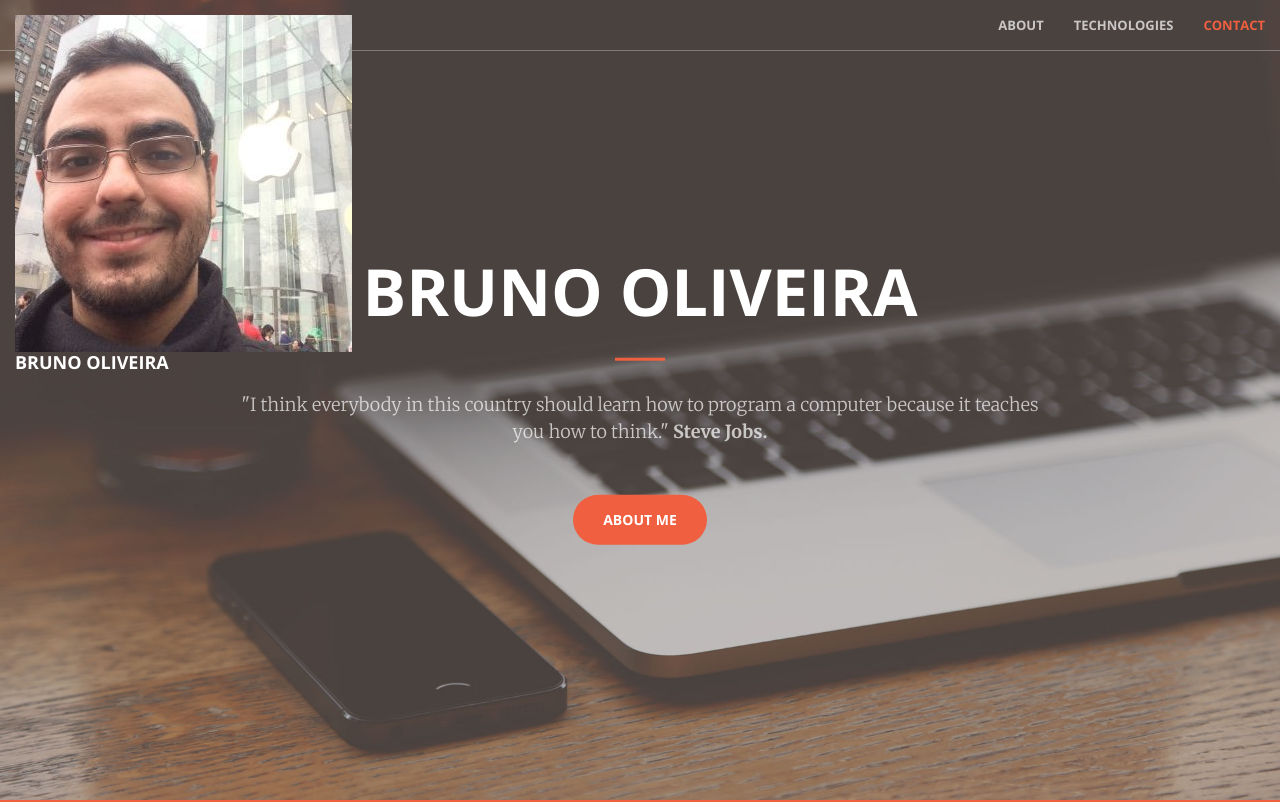
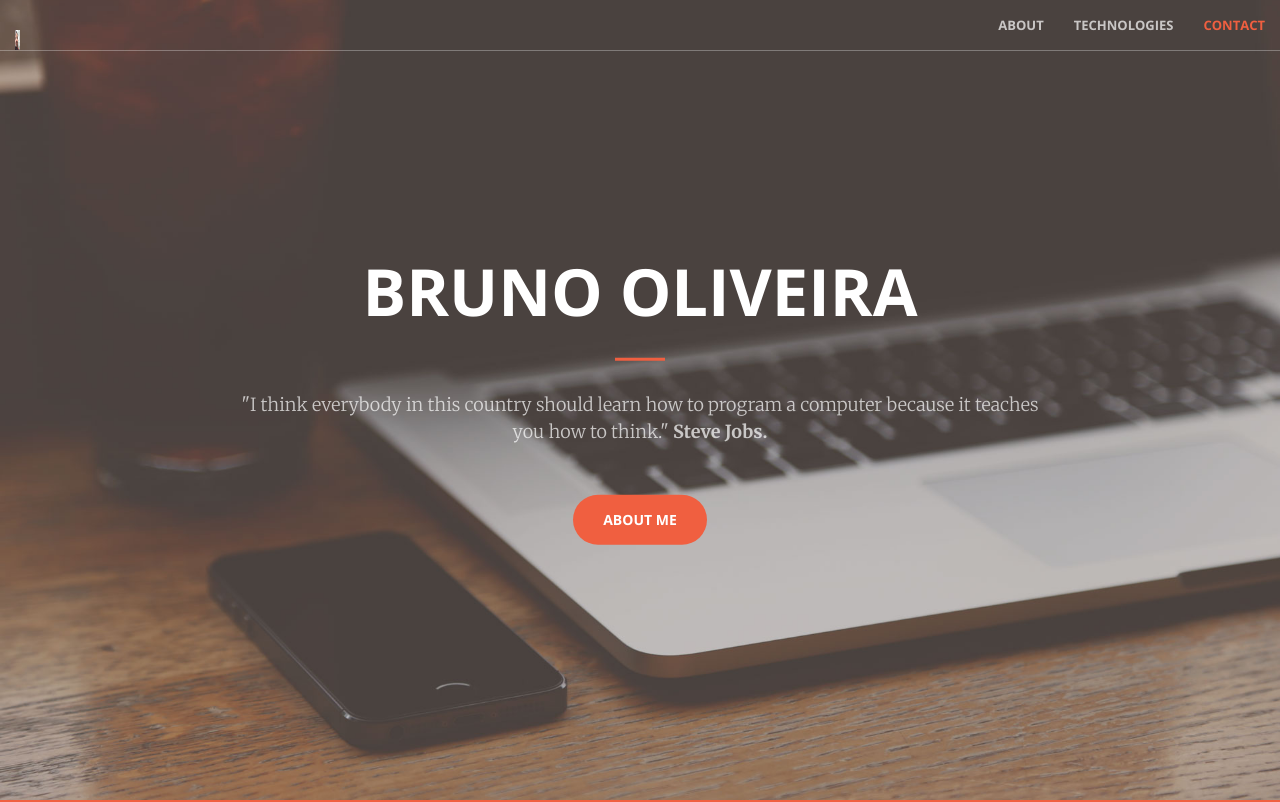
Before and after one commit to brunoliveira8/brunoliveira8.github.io, a plain HTML site: page index.html in a window 1280 px wide. Shown: the top 802 px of the page. Drawn offline with nearby package versions, Linux system fonts and the light colour scheme.

Commit message:
More test

```diff
--- a/index.html
+++ b/index.html
@@ -49,7 +49,7 @@
                     <span class="icon-bar"></span>
                 </button>
 
-                <a class="navbar-brand page-scroll" href="#page-top"><img src="/img/linkedin.jpg" class="img-responsive" alt="Profile">Bruno Oliveira</a>
+                <a class="navbar-brand page-scroll" href="#page-top"><img src="/img/linkedin.jpg" class="img-responsive navbar-brand page-scroll" alt="Profile"></a>
             </div>
 
             <!-- Collect the nav links, forms, and other content for toggling -->
```
